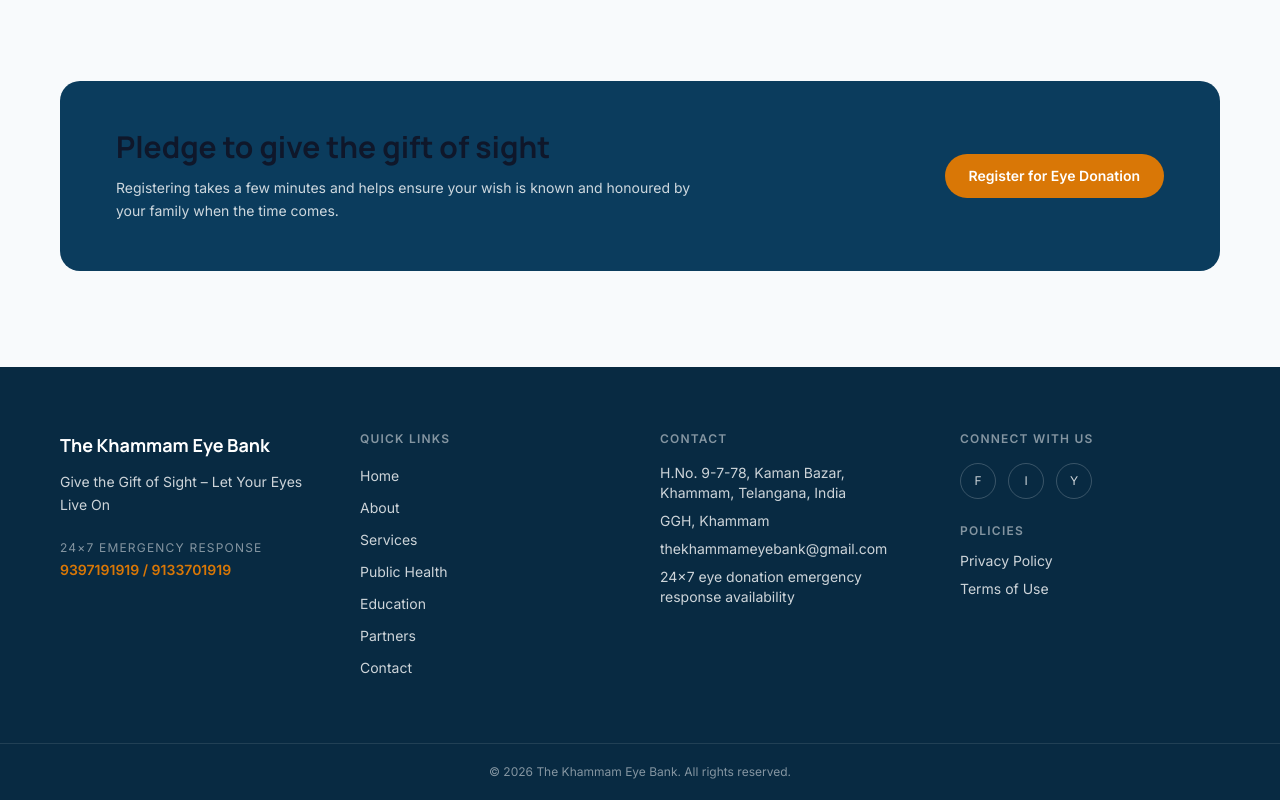
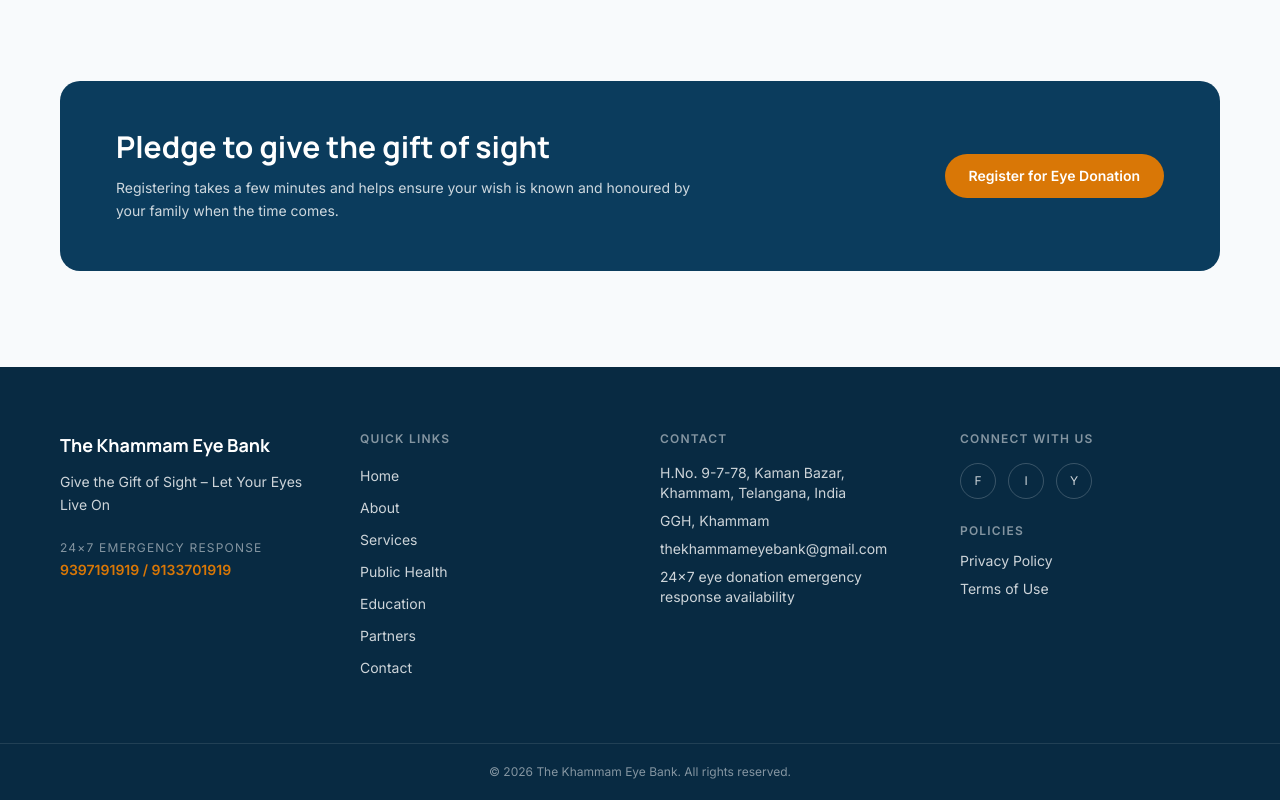
Before and after one commit to Khyathi150/Khammam-Eye-Bank, a React (Vite) app in the folder frontend/: page / in a window 1280 px wide. Shown: the part 4678-5478 px from the top of the page. Built offline with nearby package versions, Linux system fonts and the light colour scheme; no server answers.

Commit message:
Update callToAction white

```diff
--- a/frontend/src/components/CallToAction.tsx
+++ b/frontend/src/components/CallToAction.tsx
@@ -27,7 +27,7 @@ export default function CallToAction({
           className="flex flex-col items-start justify-between gap-8 rounded-card bg-primary px-8 py-12 text-white md:flex-row md:items-center md:px-14"
         >
           <div className="max-w-xl">
-            <h2 className="text-2xl font-bold md:text-3xl">{title}</h2>
+            <h2 className="text-2xl font-bold md:text-3xl text-white">{title}</h2>
             <p className="mt-3 text-sm leading-relaxed text-white/80">{description}</p>
           </div>
           <LinkButton to={primaryTo} external={external} variant="primary" className="shrink-0">
```
